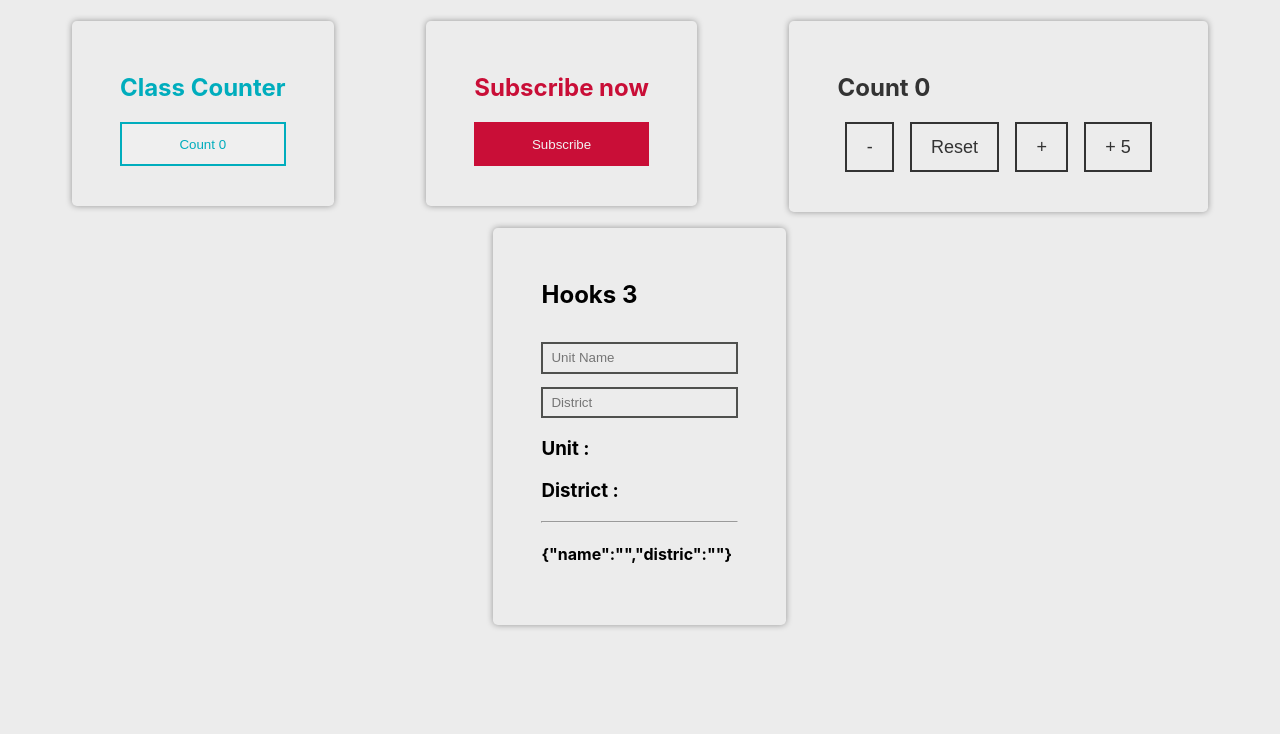
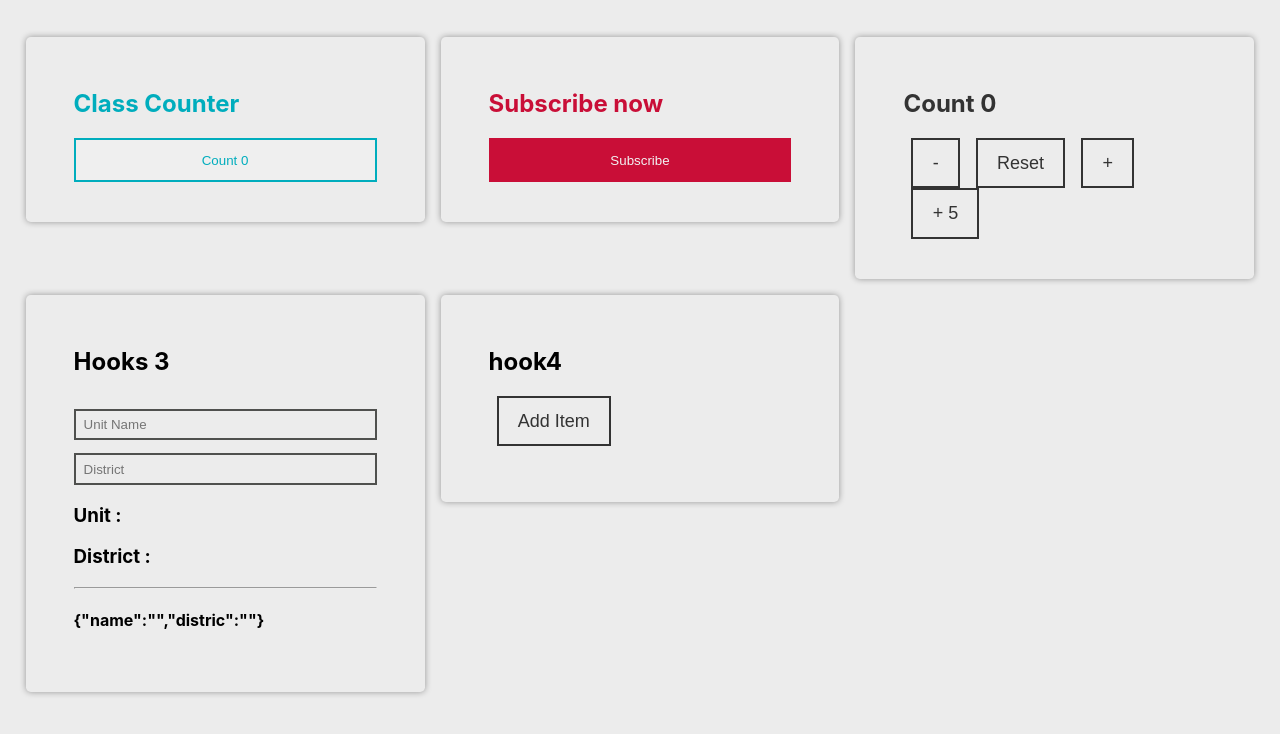
Before and after one commit to Unit-Git/ReactJS-Hooks-Codevolution, a React (Create React App) app: page / in a window 1280 px wide. Shown: the top 734 px of the page. Built offline with nearby package versions, Linux system fonts and the light colour scheme.

Commit message:
useState With Array

```diff
--- a/src/App.jsx
+++ b/src/App.jsx
@@ -2,16 +2,18 @@ import React from "react";
 import { RootApp } from "./Styled-Components/HookStyled.js";
 import ClassCounter from "./Components/ClassCounter.jsx";
 import HookCounter from "./Components/HookCounter.jsx";
-import HookCounteTwo from "./Components/HookCounteTwo.jsx";
+import HookCounter2 from "./Components/HookCounter2.jsx";
 import HookCounter3 from "./Components/HookCounter3.jsx";
+import HookCounter4 from "./Components/HookCounter4.jsx";
 
 function App() {
   return (
     <RootApp>
-      <ClassCounter flexBasis="2fr" />
-      <HookCounter flexBasis="2fr" />
-      <HookCounteTwo flexBasis="2fr" />
-      <HookCounter3 flexBasis="4fr" />
+      <ClassCounter />
+      <HookCounter />
+      <HookCounter2 />
+      <HookCounter3 />
+      <HookCounter4 />
     </RootApp>
   );
 }
--- a/src/Components/ClassCounter.jsx
+++ b/src/Components/ClassCounter.jsx
@@ -35,7 +35,7 @@ class ClassCounter extends Component {
 
   render() {
     return (
-      <MainCounter flex={this.props.flexBasis}>
+      <MainCounter>
         <h2 style={{ color: "#00adbd" }}>Class Counter</h2>
         <ButtonPlus onClick={this.increment}>
           Count {this.state.count}
--- a/src/Components/HookCounter.jsx
+++ b/src/Components/HookCounter.jsx
@@ -5,17 +5,15 @@ import styled from "styled-components";
 const HookButtonPlus = styled.button`
   padding: 0.8rem 1rem;
   cursor: pointer;
-  color: ${(props) => (props.sub === false ? "#f2f2f2" : "#f3f3f3")};
-  border: 2px solid ${(props) => (props.sub === false ? "#c90e37" : "#333")};
-  background-color: ${(props) => (props.sub === false ? "#c90e37" : "#343434")};
+  color: ${props => (props.sub === false ? "#f2f2f2" : "#f3f3f3")};
+  border: 2px solid ${props => (props.sub === false ? "#c90e37" : "#333")};
+  background-color: ${props => (props.sub === false ? "#c90e37" : "#343434")};
   transition: 0.2s all ease-in-out;
   outline: none;
 
   &:hover {
-    border: 2px solid
-      ${(props) => (props.sub === false ? "#c90e37" : "#403f3f")};
-    background-color: ${(props) =>
-      props.sub === false ? "#c90e37" : "#403f3f"};
+    border: 2px solid ${props => (props.sub === false ? "#c90e37" : "#403f3f")};
+    background-color: ${props => (props.sub === false ? "#c90e37" : "#403f3f")};
     color: #ececec;
     box-shadow: 0 0 0.2rem hsla(19, 84%, 0%, 0.72);
   }
@@ -30,7 +28,7 @@ function HookCounter(props) {
   const [sub, setCount] = useState(false);
 
   return (
-    <MainCounter flex={props.flexBasis}>
+    <MainCounter>
       <h2 style={{ color: sub === false ? "#c90e37" : "#333" }}>
         {sub === false ? "Subscribe now" : "You Was Subscription"}
       </h2>
--- a/src/Components/HookCounteTwo.jsx
+++ b/src/Components/HookCounter2.jsx
@@ -1,19 +1,19 @@
 import React, { useState } from "react";
 import { MainCounter, Button } from "../Styled-Components/HookStyled.js";
 
-function HookCounteTwo(props) {
+function HookCounter2(props) {
   const initCount = 0;
 
   const [count, setCount] = useState(initCount);
 
   const incrementFive = () => {
     for (let i = 0; i < 5; i++) {
-      setCount((prevCount) => prevCount + 1);
+      setCount(prevCount => prevCount + 1);
     }
   };
 
   return (
-    <MainCounter flex={props.flexBasis}>
+    <MainCounter>
       <h2 style={{ color: "#333" }}>Count {count}</h2>
       <div>
         <Button
@@ -31,4 +31,4 @@ function HookCounteTwo(props) {
   );
 }
 
-export default HookCounteTwo;
+export default HookCounter2;
--- a/src/Components/HookCounter3.jsx
+++ b/src/Components/HookCounter3.jsx
@@ -31,7 +31,7 @@ function HookCounter3(props) {
   const [unit, setUnits] = useState(dataUnit);
 
   return (
-    <MainCounter flex={props.flexBasis}>
+    <MainCounter>
       <h2>Hooks 3</h2>
       <div>
         <FormHook action="">
--- /dev/null
+++ b/src/Components/HookCounter4.jsx
@@ -0,0 +1,35 @@
+import React, { useState } from "react";
+import { MainCounter } from "../Styled-Components/HookStyled.js";
+import { Button } from "../Styled-Components/HookStyled";
+
+function HookCounter4() {
+  const [items, setItems] = useState([]);
+
+  const addItem = () => {
+    setItems([
+      ...items,
+      {
+        id: items.length,
+        value: Math.floor(Math.random() * 10) + 1,
+      },
+    ]);
+  };
+
+  return (
+    <MainCounter>
+      <h2>hook4</h2>
+      <div style={{ width: "200px", margin: 0 }}>
+        <Button onClick={addItem}>Add Item</Button>
+      </div>
+      <div>
+        <ul>
+          {items.map(item => {
+            return <li key={item.id}>{item.value}</li>;
+          })}
+        </ul>
+      </div>
+    </MainCounter>
+  );
+}
+
+export default HookCounter4;
--- a/src/Styled-Components/HookStyled.js
+++ b/src/Styled-Components/HookStyled.js
@@ -1,14 +1,15 @@
 import styled from "styled-components";
 
 export const RootApp = styled.main`
-  margin: 0;
+  padding-top: 2rem;
+  padding-bottom: 3rem;
   position: relative;
-  display: flex;
-  flex-wrap: wrap;
+  display: grid;
+  grid-template-columns: 1fr 1fr 1fr;
+  grid-gap: 1rem;
   width: 96%;
   margin: 5px auto;
   height: 100%;
-  justify-content: space-around;
 `;
 
 export const TitleHook = styled.h3`
@@ -17,8 +18,6 @@ export const TitleHook = styled.h3`
 
 export const MainCounter = styled.div`
   display: flex;
-  flex-basis: ${(props) => props.flex};
-  margin-top: 1rem;
   flex-direction: column;
   padding: 2rem 3rem;
   padding-bottom: 2.5rem;
```
